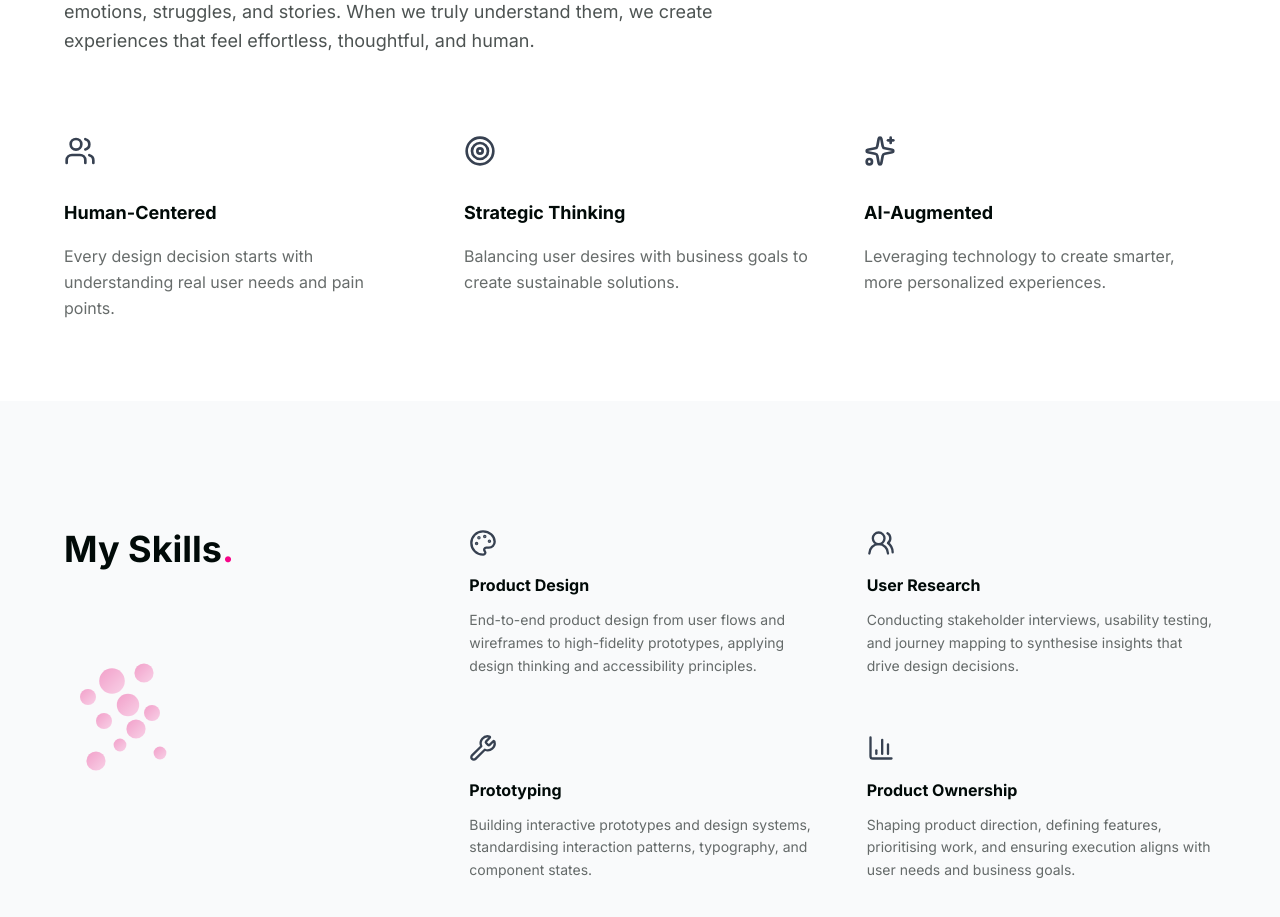
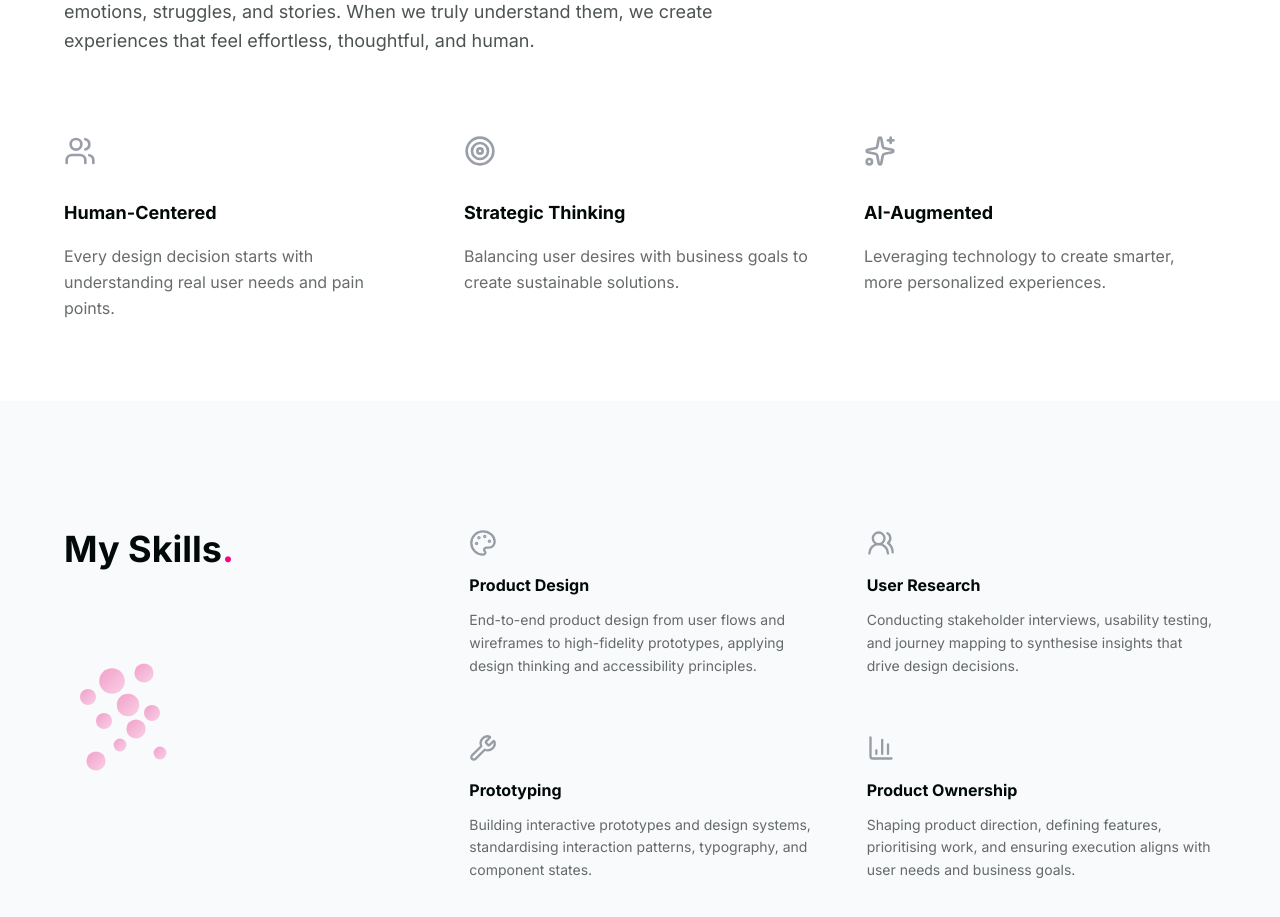
Before and after one commit to Mary-M-dev/UI-UX-Portfolio, a React (Vite) app: page /about in a window 1280 px wide. Shown: the part 800-1717 px from the top of the page. Built offline with nearby package versions, Linux system fonts and the light colour scheme.

Commit message:
Reduce icon opacity to 50% on About page

```diff
--- a/src/pages/About.jsx
+++ b/src/pages/About.jsx
@@ -148,7 +148,7 @@ export default function About() {
               >
                 {/* Icon/Visual Element */}
                 <div className="mb-8">
-                  <item.icon className="w-8 h-8 text-gray-700" />
+                  <item.icon className="w-8 h-8 text-gray-700 opacity-50" />
                 </div>
 
                 {/* Content */}
@@ -243,7 +243,7 @@ export default function About() {
                   >
                     {/* Icon */}
                     <div className="mb-1">
-                      <item.icon className="w-7 h-7 text-gray-700" />
+                      <item.icon className="w-7 h-7 text-gray-700 opacity-50" />
                     </div>
                     {/* Title */}
                     <h3 className="text-base font-bold text-black">{item.title}</h3>
```
